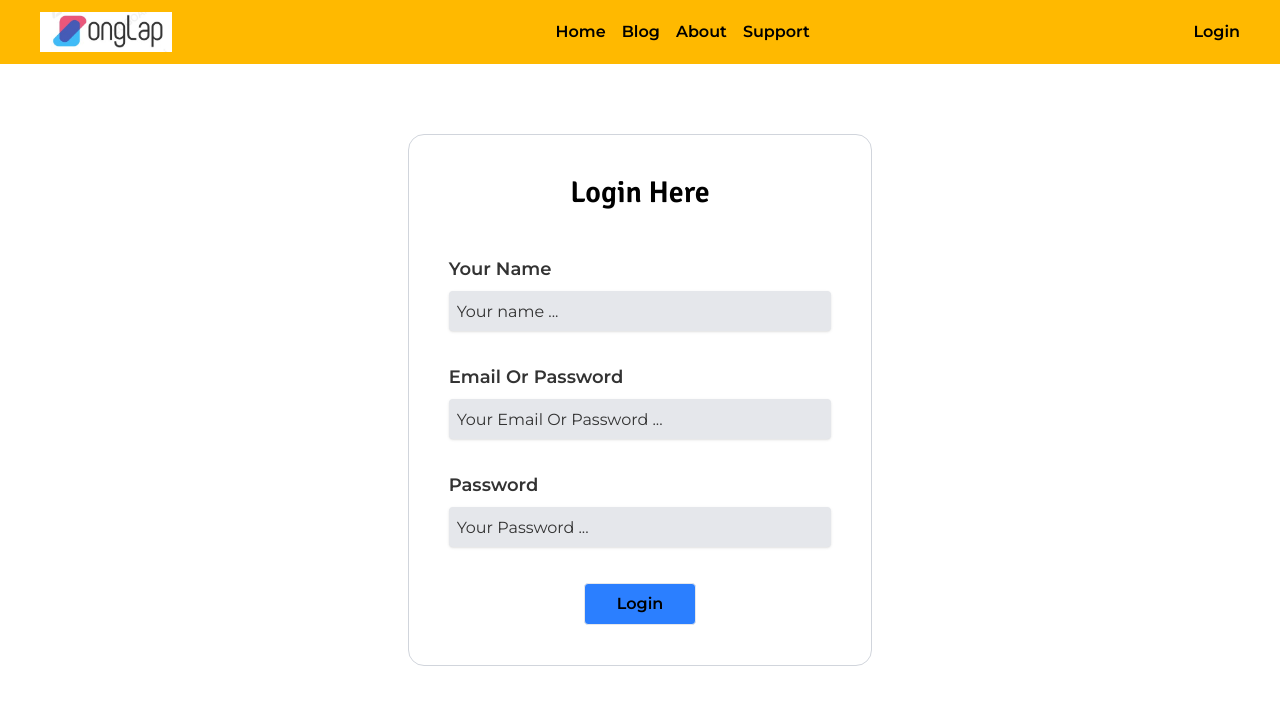
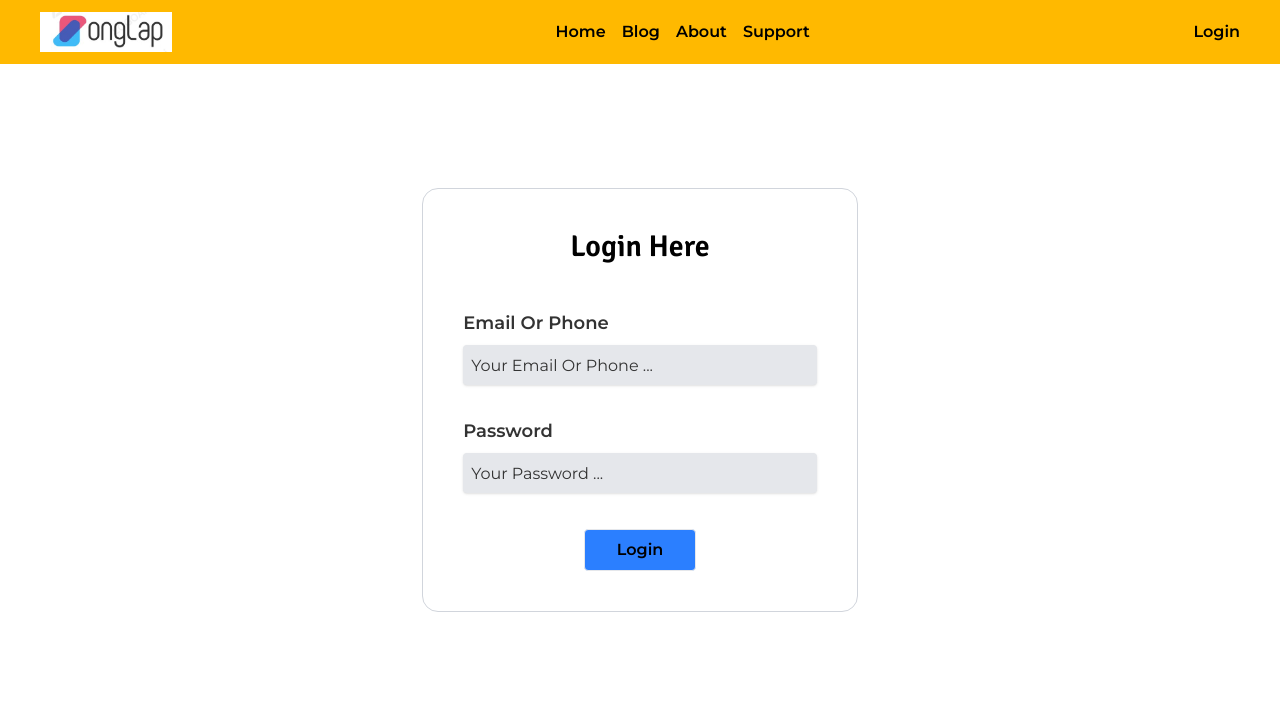
Before and after one commit to Sadekinchowdhury/SongLap-front-end, a React (Vite) app: page /login in a window 1280 px wide. Shown: the top 704 px of the page. Built offline with nearby package versions, Linux system fonts and the light colour scheme.

Commit message:
Setup login and cookie set

```diff
--- a/src/features/auth/Login.jsx
+++ b/src/features/auth/Login.jsx
@@ -1,28 +1,63 @@
+import { useState } from "react";
+import { useNavigate } from "react-router-dom";
+
 const Login = () => {
+  const navigate = useNavigate();
+  const [formData, setFormData] = useState({
+    email_or_phone: "",
+    password: "",
+  });
+
+  const handlData = (e) => {
+    e.preventDefault();
+    const { name, value } = e.target;
+    setFormData({ ...formData, [name]: value });
+  };
+
+  const submitData = async (e) => {
+    e.preventDefault();
+    try {
+      const response = await fetch("http://localhost:3000/login", {
+        method: "POST",
+        headers: {
+          "Content-Type": "application/json",
+        },
+        body: JSON.stringify(formData),
+        credentials: "include",
+      });
+
+      if (!response.ok) {
+        throw new Error(`HTTP error! Status: ${response.status}`);
+      }
+
+      const result = await response.json();
+      console.log(result);
+      if (result) {
+        navigate("/message");
+      }
+    } catch (err) {
+      console.error("Error during login:", err);
+    }
+  };
+
   return (
     <div className="flex justify-center items-center min-h-[100vh] py-7 md:py-10 px-5 md:px-10">
       <div className="">
-        <form action="" className=" border border-gray-300 p-5 md:p-10 rounded-2xl">
+        <form onSubmit={submitData} className=" border border-gray-300 p-5 md:p-10 rounded-2xl">
           <h4 className="text-3xl font-semibold pb-5 md:pb-7 text-center">Login Here</h4>
-          <div className="py-4">
-            <label htmlFor="" className="text-[18px] leading-[28px] font-semibold text-[var(--text-color)]">
-              Your Name
-            </label>
-            <input
-              placeholder="Your name ..."
-              className="text-[16px] mt-2 placeholder:text-[var(--text-color)] w-full h-10 rounded-sm outline-none bg-gray-200 p-2 shadow-sm focus:outline-none focus:ring-2 focus:ring-blue-500 transition-all"
-              type="text"
-            />
-          </div>
+
           <div className="py-4">
             {" "}
             <label htmlFor="" className="text-[18px] leading-[28px] font-semibold text-[var(--text-color)]">
-              Email Or Password
+              Email Or Phone
             </label>
             <input
-              placeholder="Your Email Or Password ..."
+              name="email_or_phone"
+              placeholder="Your Email Or Phone ..."
               className="text-[16px] mt-2 placeholder:text-[var(--text-color)] w-full h-10 rounded-sm outline-none bg-gray-200 p-2 shadow-sm focus:outline-none focus:ring-2 focus:ring-blue-500 transition-all"
               type="text"
+              value={formData.email_or_phone}
+              onChange={handlData}
             />
           </div>
           <div className="py-4">
@@ -30,9 +65,12 @@ const Login = () => {
               Password
             </label>
             <input
+              name="password"
               placeholder="Your Password ..."
               className="text-[16px] mt-2 placeholder:text-[var(--text-color)] w-full h-10 rounded-sm outline-none bg-gray-200 p-2 shadow-sm focus:outline-none focus:ring-2 focus:ring-blue-500 transition-all"
               type="password"
+              value={formData.password}
+              onChange={handlData}
             />
           </div>
           <button
--- a/src/features/auth/Register.jsx
+++ b/src/features/auth/Register.jsx
@@ -59,21 +59,21 @@ const Register = () => {
     }
 
     // Create a FormData object to handle file uploads
-    const fd = new FormData();
-    fd.append("name", `${formData.firstName} ${formData.lastName}`);
-    fd.append("email", formData.email);
-    fd.append("mobile", formData.mobile);
-    fd.append("password", formData.password);
-    fd.append("role", formData.role);
-    fd.append("terms", formData.terms);
+    const formdata = new FormData();
+    formdata.append("name", `${formData.firstName} ${formData.lastName}`);
+    formdata.append("email", formData.email);
+    formdata.append("mobile", formData.mobile);
+    formdata.append("password", formData.password);
+    formdata.append("role", formData.role);
+    formdata.append("terms", formData.terms);
     if (formData.avatar) {
-      fd.append("avatar", formData.avatar);
+      formdata.append("avatar", formData.avatar);
     }
 
     try {
       const response = await fetch("http://localhost:3000/users", {
         method: "POST",
-        body: fd,
+        body: formdata,
       });
 
       const result = await response.json();
```
